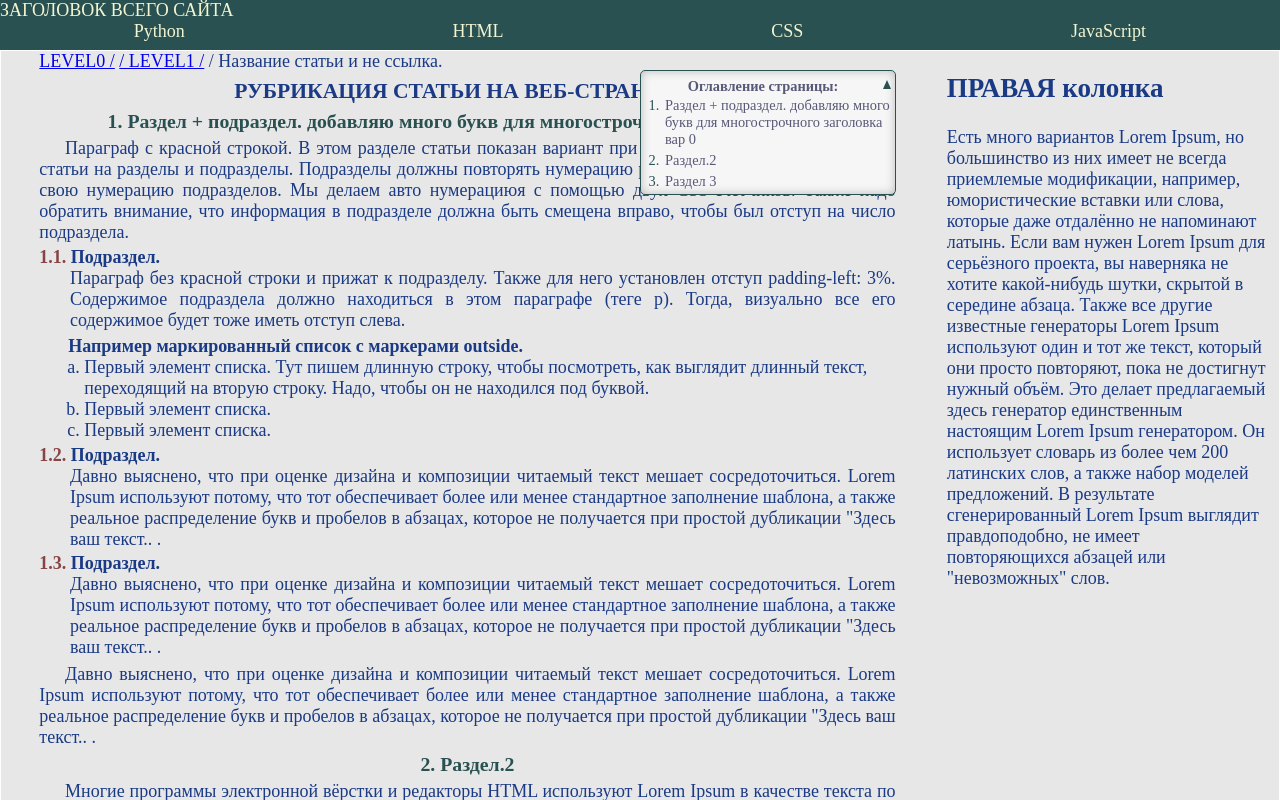
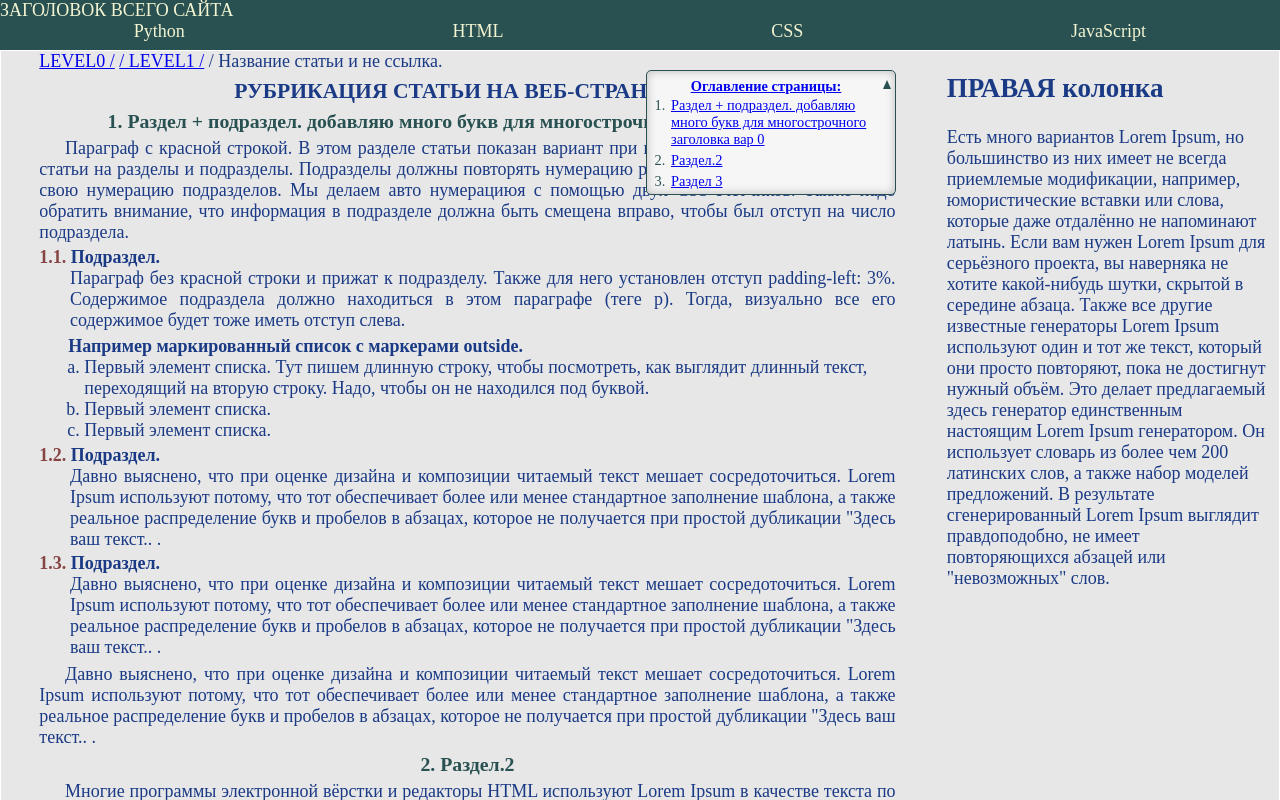
Before and after one commit to nickiv12/layouts2024, a plain HTML site: page layout01.html in a window 1280 px wide. Both pictures are taken after a click on the element 873 px from the left and 80 px from the top of the page. Shown: the top 800 px of the page. Drawn offline with Linux system fonts and the light colour scheme.

Commit message:
layout 02

```diff
--- a/css01.css
+++ b/css01.css
@@ -66,12 +66,16 @@ main {
     }
 
 /* ===== 2024 Навигация по странице ======= */
-/* Контейнер ГЛАВНОГО оглавления */
-#toc-main {
-  position: fixed;
+/* ==== Вариант оформления без главного конт. === */
+/* Стиль позиционировани менюшек */
+.nav-position {
+	position: fixed;
   top: 70px;
 	right: 30%;
-  z-index: 10;  /* Поверх других элементов */
+}
+/* Стиль оформления менюшек */
+.nav-decor {
+	z-index: 10;  /* Поверх других элементов */
 	font-size: 0.8rem;  /* Размер шрифта относительно */
   padding: 2px;
   border-radius: 5px;  /*радиус углов  */
@@ -81,20 +85,10 @@ main {
   box-shadow: inset 0 0 10px #BABABA; /*ВНУТРЕННЯЯ ТЕНЬ для всех  браузеров кроме ИЕ8 и опера-мини */
 }
 
+/* --- Раскрытое оглавление страницы. ---- */
 #toc-page {
 	width: 250px;  /* Указывать абс. значение */
 /*	display: none;*/
-}
-
-#toc-main a { /* ВСЕ ссылки в оглавлении страницы */
-  text-decoration: none; /* Убираем подчеркивание ссылки */
-  display: block;  /* Чтобы сделать ссылкой всю строку списка*/
-  color: #585877;  /* меняю цвет ссылки на обычный для сайта */
-}
-
-#toc-main a.selected { /* Выделенная ссылка - кликнутая или при загрузке */
-  /* color: #E7E7E7;  меняю цвет ссылки на обычный для сайта */
-/*  background-color: #4C7ECC;*/
 }
 
 #toc-h4 { /* наименование оглавления */
@@ -110,11 +104,12 @@ main {
   padding: 2px; /* увеличил расстояние между ссылками, чтобы удобнее нажиать */
 	color: #295151;
 }
-/* --- Оформление стрелки вниз --- */
+/* --- Скрытое оглавление страницы. --- */
 /* Контейнер для стрелки вниз */
 #toc-small {
 	font-size: 0.7rem;  /* Высоат */
 	width: 40px;
+	opacity: 0.6;  /* Прозрачность */
 	cursor: pointer;
 /*	display: none;*/
 /*	border: 1px solid red;*/
--- a/layout01.html
+++ b/layout01.html
@@ -31,9 +31,9 @@
       	</nav>
 
 				<!-- ==== 2024 Контейнер ОГЛАВЛЕНИЯ СТРАНИЦЫ ===== -->
-				<div id="toc-main">  <!--	-->
+				<!--	<div id="toc-main">  -->
 					<!-- Контейнер для пунктов ОГЛАВЛЕНИЯ.	-->
-					<div id="toc-page">
+					<div id="toc-page" class="nav-position nav-decor">
 						<!-- Заголовок оглавления с якорем на верх страницы	-->
           	<h4 id="toc-h4">
 							<span class="triangle-top"></span>
@@ -45,11 +45,11 @@
           	</ol>
 					<!-- Контейнер для стрелки вних	-->
 					</div>
-        	<div id="toc-small">
+        	<div id="toc-small" class="nav-position  nav-decor">
           	<span>&nbsp;</span>  <!-- Неразрывный пробел. Чтобы курсор был виден и в диве, а не только на стрелке -->
           	<span class="triangle-down"></span>
         	</div>
-        </div>
+        <!--	</div>  	-->
         <!--   КОНЕЦ ОГЛАВЛЕНИЯ СТРАНИЦЫ     -->
 
 				<article>  <!-- Статья -->
```
